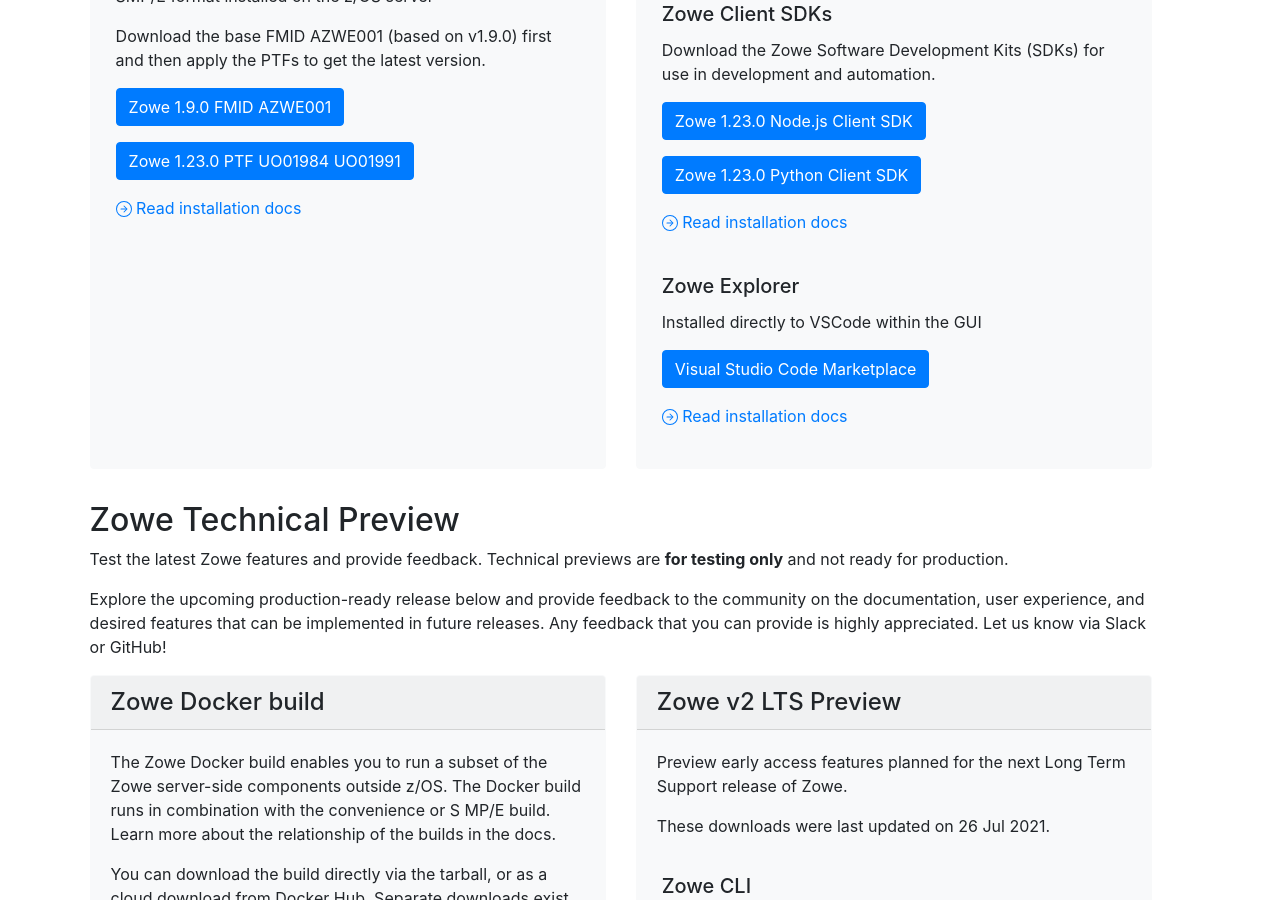
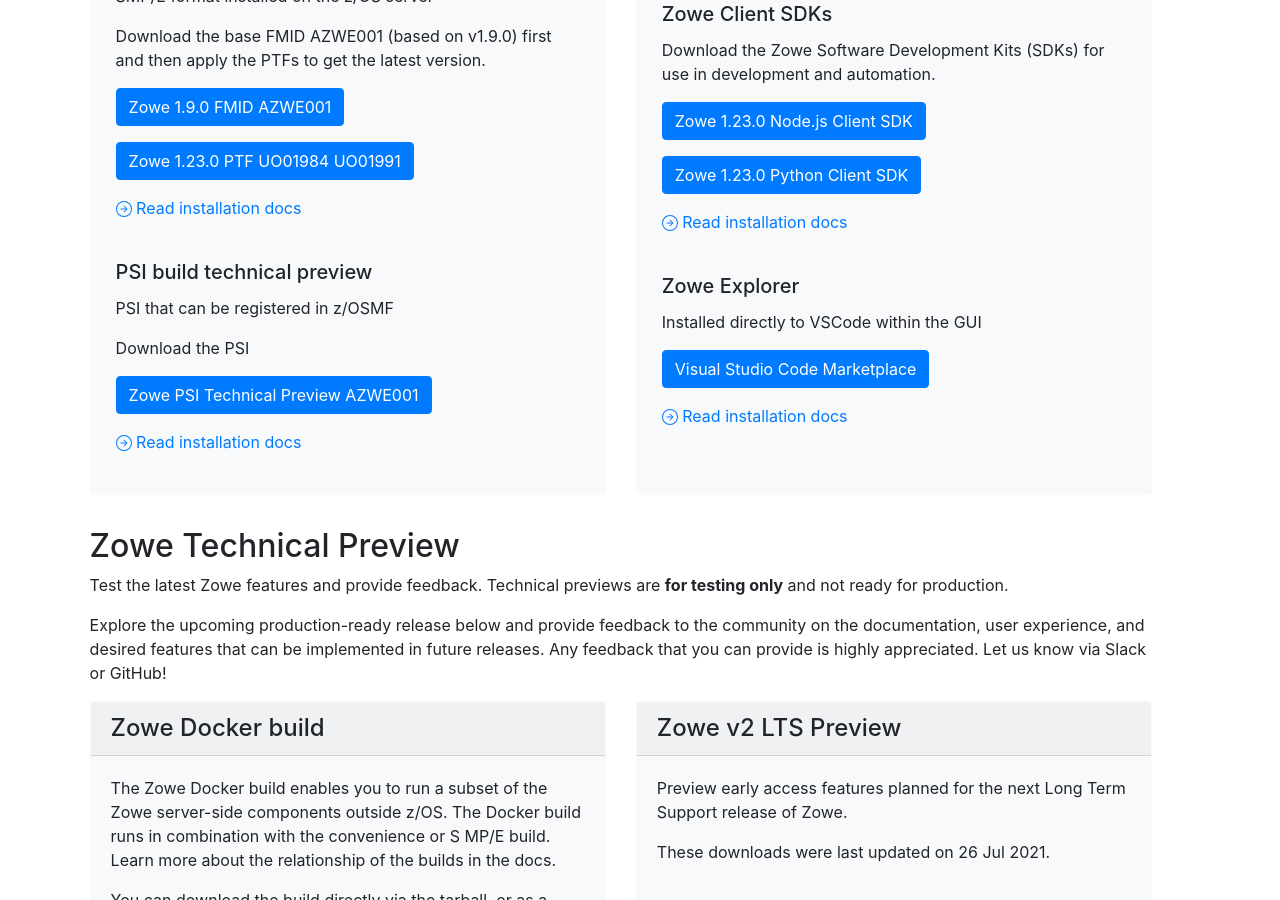
Before and after one commit to zowe/zowe.github.io, a Jekyll site: the page built from download.md, in a window 1280 px wide and 900 px high, scrolled down 851 px. Built offline with Jekyll 4.4.1, drawn with Linux system fonts in a browser that asks for light colours; our own code applies the rules of GitHub Pages for plain Markdown files.

Commit message:
Trying to modify the download page

```diff
--- a/_config.yml
+++ b/_config.yml
@@ -24,6 +24,8 @@
 cli_plugins_download_url: legal.html?type=cli-plugins&version=
 cli_active_development_download_url: legal.html?type=cli-active-development&version=
 smpe_download_url: legal.html?type=smpe&version=
+psi_download_url: https://www.google.com
+psi_install_doc_url: https://www.google.com
 zowe_node_sdk_download_url: legal.html?type=nodejs-sdk&version=
 zowe_python_sdk_download_url: legal.html?type=python-sdk&version=
 nightly_build_url: https://zowe.jfrog.io/zowe/webapp/#/artifacts/browse/tree/General/libs-release-local/org/zowe/nightly
--- a/download.md
+++ b/download.md
@@ -44,6 +44,18 @@
             <p><a class="btn btn-primary" href="{{ site.smpe_download_url }}{{ site.data.releases[0].smpe_version }}">Zowe {{ site.data.releases[0].zos_version }} {{ site.data.releases[0].smpe_sysmod }} {{ site.data.releases[0].smpe_numbers }}</a></p>
             <div>
               <a href="{{ site.zos_component_install_doc_url }}" class="card-link">
+              <svg width="1em" height="1em" viewBox="0 0 16 16" class="bi bi-arrow-right-circle" fill="currentColor" xmlns="http://www.w3.org/2000/svg"> <path fill-rule="evenodd" d="M8 15A7 7 0 1 0 8 1a7 7 0 0 0 0 14zm0 1A8 8 0 1 0 8 0a8 8 0 0 0 0 16z"/> <path fill-rule="evenodd" d="M7.646 11.354a.5.5 0 0 1 0-.708L10.293 8 7.646 5.354a.5.5 0 1 1 .708-.708l3 3a.5.5 0 0 1 0 .708l-3 3a.5.5 0 0 1-.708 0z"/> <path fill-rule="evenodd" d="M4.5 8a.5.5 0 0 1 .5-.5h5a.5.5 0 0 1 0 1H5a.5.5 0 0 1-.5-.5z"/></svg>
+              Read installation docs
+              </a>
+            </div>
+          </div>
+          <div class="card-body">
+            <h5 class="card-title">PSI build technical preview</h5>
+            <p class="card-text">PSI that can be registered in z/OSMF</p>
+            <p class="card-text">Download the PSI</p>
+            <p><a class="btn btn-primary" href="{{ site.psi_download_url }}{{ site.zowe_fmid_oss_version }}">Zowe PSI Technical Preview {{ site.zowe_fmid }}</a></p>
+            <div>
+              <a href="{{ site.psi_install_doc_url }}" class="card-link">
               <svg width="1em" height="1em" viewBox="0 0 16 16" class="bi bi-arrow-right-circle" fill="currentColor" xmlns="http://www.w3.org/2000/svg"> <path fill-rule="evenodd" d="M8 15A7 7 0 1 0 8 1a7 7 0 0 0 0 14zm0 1A8 8 0 1 0 8 0a8 8 0 0 0 0 16z"/> <path fill-rule="evenodd" d="M7.646 11.354a.5.5 0 0 1 0-.708L10.293 8 7.646 5.354a.5.5 0 1 1 .708-.708l3 3a.5.5 0 0 1 0 .708l-3 3a.5.5 0 0 1-.708 0z"/> <path fill-rule="evenodd" d="M4.5 8a.5.5 0 0 1 .5-.5h5a.5.5 0 0 1 0 1H5a.5.5 0 0 1-.5-.5z"/></svg>
               Read installation docs
               </a>
```
